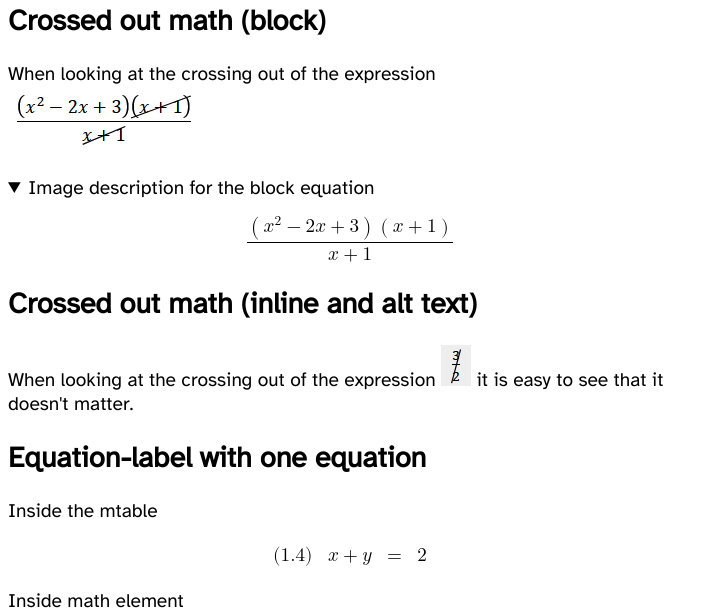
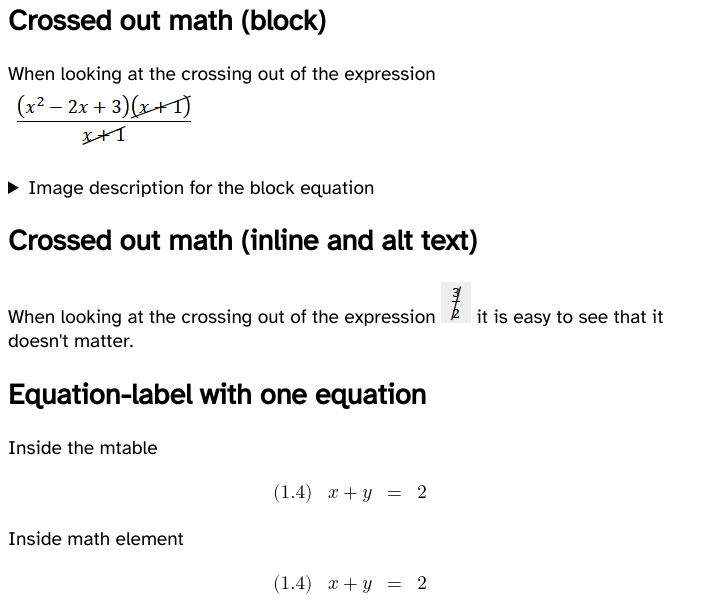
Before and after one commit to samimaattaCelia/samimaattaCelia.github.io, a plain HTML site: page math-fi.html in a window 1280 px wide. Shown: the part 142-756 px from the top of the page, without its empty margins (0-718 px from the left). Drawn offline with Linux system fonts and the light colour scheme.

Commit message:
Update math-fi.html

```diff
--- a/math-fi.html
+++ b/math-fi.html
@@ -70,7 +70,7 @@
     <h2>Crossed out math (block)</h2>
     <p>When looking at the crossing out of the expression
     <img style="display: block" src="images/fractional-with-crossing-out.png" aria-describedby="img-desc-1" alt="Image description below."></p>
-    <details open id="img-desc-1"><summary>Image description for the block equation</summary><math display="block">
+    <details id="img-desc-1"><summary>Image description for the block equation</summary><math display="block">
       <mfrac>
         <mrow>
           <mrow>
```
